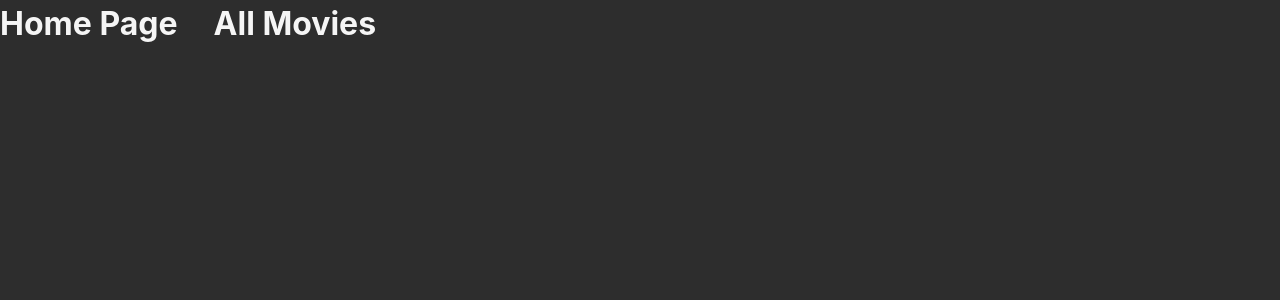
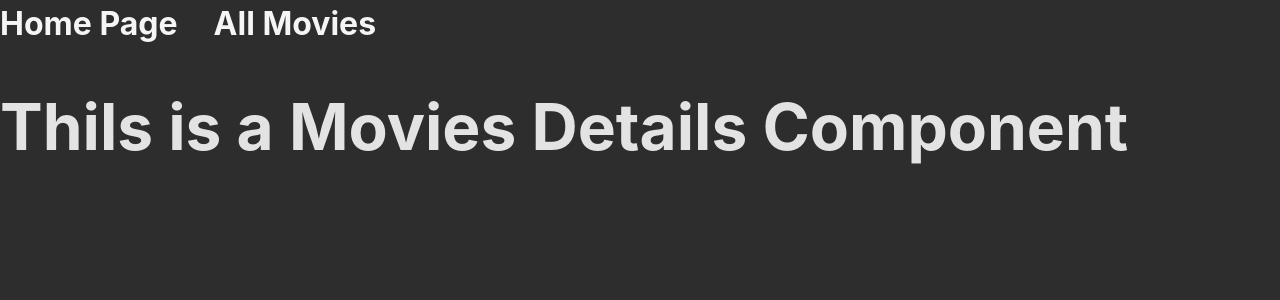
Before and after one commit to brooklinlee/star-wars-api-films, a React (Vite) app: page /movies/1 in a window 1280 px wide. Shown: the top 300 px of the page. Built offline with nearby package versions, Linux system fonts and the light colour scheme.

Commit message:
stub up MovieShow component and set Route in App.jsx

```diff
--- a/src/App.jsx
+++ b/src/App.jsx
@@ -5,6 +5,7 @@ import { useState } from 'react'
 // pages
 import Landing from './pages/Landing'
 import MoviesList from './pages/Movies/MoviesList'
+import MovieShow from './pages/MovieShow/MovieShow'
 
 // components
 import NavBar from './components/Nav'
@@ -13,14 +14,14 @@ import NavBar from './components/Nav'
 import './App.css'
 
 function App() {
-  const [count, setCount] = useState(0)
 
   return (
     <>
       <NavBar />
       <Routes>
-        <Route path='/' element={<Landing />}></Route>
-        <Route path='/movies' element={<MoviesList />}></Route>
+        <Route path='/' element={<Landing />} />
+        <Route path='/movies' element={<MoviesList />} />
+        <Route path='/movies/:movieId' element={<MovieShow />} />
       </Routes>
     </>
   )
--- /dev/null
+++ b/src/pages/MovieShow/MovieShow.jsx
@@ -0,0 +1,9 @@
+const MovieShow = (props) => {
+  return (
+    <>
+    <h1>Thils is a Movies Details Component</h1>
+    </>
+  )
+}
+
+export default MovieShow
```
Also changed, not shown: src/pages/MovieShow/MovieShow.css (added).
